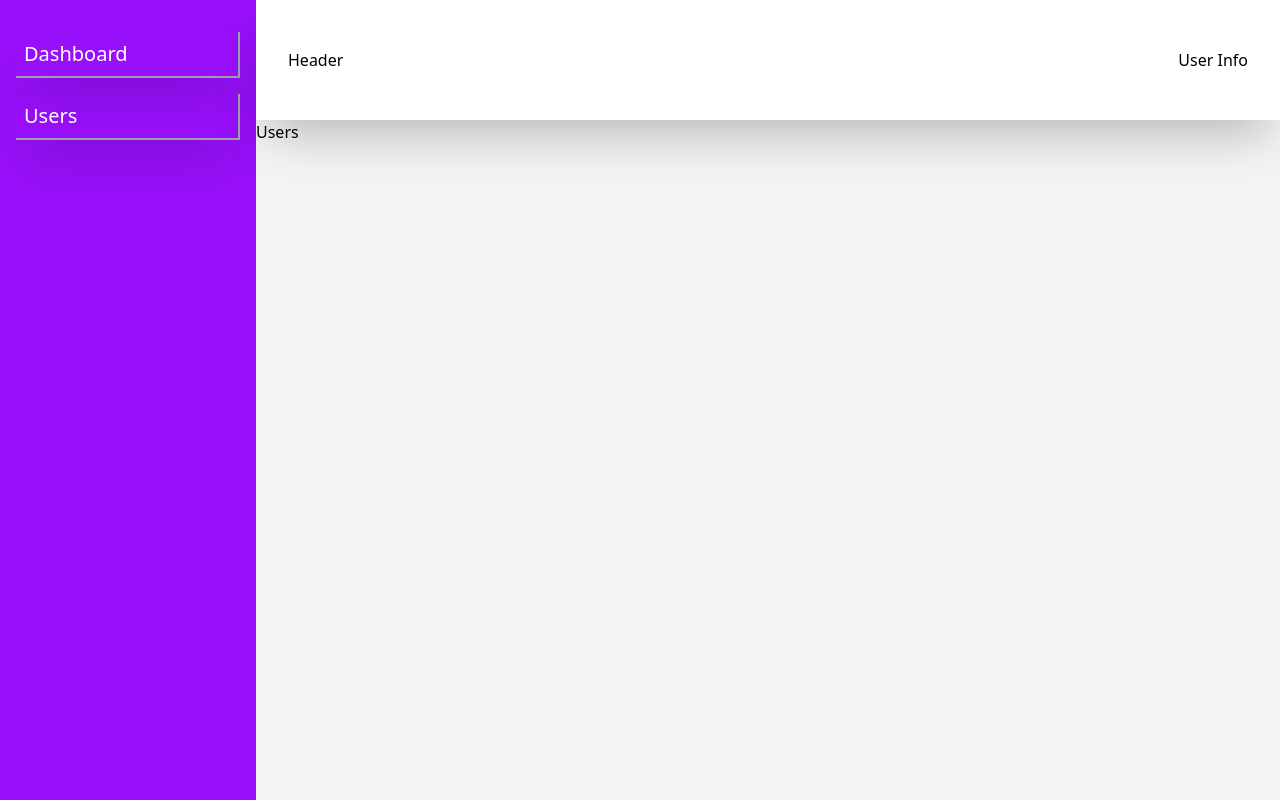
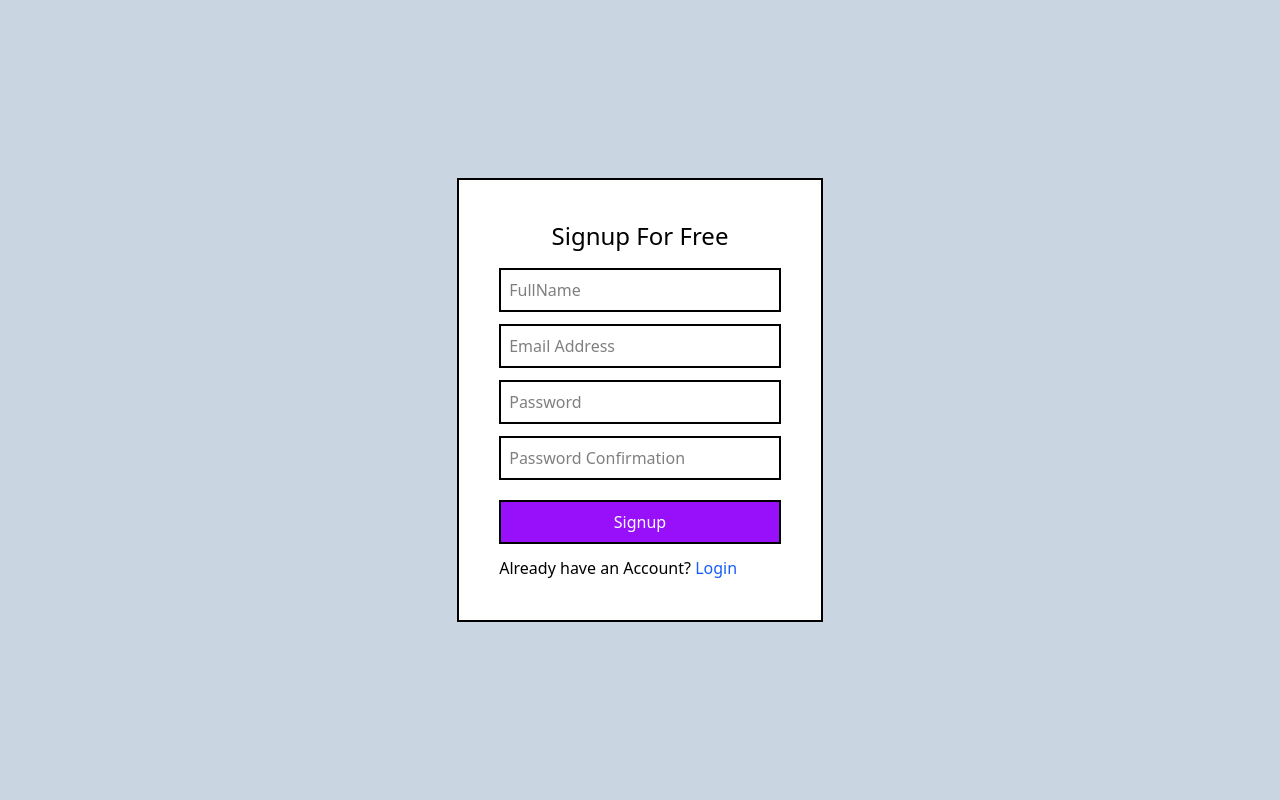
Before and after one commit to S-Ketan/Full-Stack-Application, a React (Vite) app in the folder frontend/: page /signup in a window 1280 px wide. Before the commit this address led to /users. Built offline with nearby package versions, Linux system fonts and the light colour scheme.

Commit message:
Enhance login/signup forms with improved UI and functionality

```diff
--- a/frontend/src/Components/DefaultLayout.jsx
+++ b/frontend/src/Components/DefaultLayout.jsx
@@ -4,11 +4,14 @@ import { useStateContext } from "../contexts/ContextProvider";
 
 const DefaultLayout = () => {
     const { user, token } = useStateContext();
+    const onLogout=(e)=>{
+        e.preventDefault();
+    }
 
     if (!token) {
         return <Navigate to="/login" />;
     }
-
+    console.log("DefaultLayout token:", token); // Debugging line
     return (
         <div>
             <div className="flex w-full h-full">
@@ -17,13 +20,13 @@ const DefaultLayout = () => {
                         <div className="flex flex-col gap-4 p-4 text-xl  mt-4 text-white">
                             <Link
                                 to="/dashboard"
-                                className="p-2 shadow-2xl border-b-2 border-r-2 border-gray-400"
+                                className="p-2 shadow-2xl bg-purple-700 "
                             >
                                 Dashboard
                             </Link>
                             <Link
                                 to="/users"
-                                className="p-2 shadow-2xl border-b-2 border-r-2 border-gray-400"
+                                className="p-2 shadow-2xl bg-purple-700 "
                             >
                                 Users
                             </Link>
@@ -32,9 +35,12 @@ const DefaultLayout = () => {
                 </div>
                 <div className="bg-gray-100 w-full h-[100vh]">
                     <header>
-                        <div className="bg-white w-full h-[15vh] shadow-2xl flex justify-between items-center px-8">
+                        <div className="bg-white w-full h-[15vh] shadow-2xs flex justify-between items-center px-8">
                             <p>Header</p>
-                            <p>User Info</p>
+                            <div className="flex gap-4 items-center">
+                                <p>{user.name}</p>
+                                <button onClick={onLogout} className="cursor-pointer">Logout</button>
+                            </div>
                         </div>
                     </header>
                     <main>
--- a/frontend/src/Components/GuestLayout.jsx
+++ b/frontend/src/Components/GuestLayout.jsx
@@ -4,12 +4,13 @@ const GuestLayout = () => {
     const { token } = useStateContext();
     console.log("GuestLayout token:", token); // Debugging line
     if (token) {
-        return <Navigate to="/users" />;
+        return <Navigate to="/" />;
     }
     return (
-        <div>
+        <div className="bg-slate-300 flex my-auto h-[100vh]">
+            <div className="m-auto p-10 border-2 border-black bg-white">
             <Outlet />
-        </div>
+        </div> </div>
     );
 };
 
--- a/frontend/src/contexts/ContextProvider.jsx
+++ b/frontend/src/contexts/ContextProvider.jsx
@@ -8,19 +8,20 @@ const stateContext = createContext({
 });
 
 export const ContextProvider = ({ children }) => {
-  const [user, setUser] = useState({});
-  const [token, _setToken] = useState('hello' );
+  const [user, setUser] = useState({
+    name:'Ketan',
+  });
+  const [token, _setToken] = useState();
 
   const setToken = (token) => {
     _setToken(token);
     if (token) {
-      localStorage.setItem("token", token);
+      localStorage.setItem("AccessToken", token);
     } else {
-      localStorage.removeItem("token");
+      localStorage.removeItem("AccessToken");
     }
   };
 
-  // ✅ Must RETURN JSX and use 'value'
   return (
     <stateContext.Provider value={{ user, setUser, token, setToken }}>
       {children}
--- a/frontend/src/views/Login.jsx
+++ b/frontend/src/views/Login.jsx
@@ -1,9 +1,47 @@
-import React from 'react'
+import React from "react";
+import { Link } from "react-router-dom";
 
 const Login = () => {
-  return (
-    <div className='text-3xl'>Login</div>
-  )
-}
+    const onSubmit = (e) => {
+        e.preventDefault();
+    };
+    return (
+        <form action="post">
+            <h1 className="text-center text-2xl">Login to your account</h1>
+            <div className="flex flex-col gap-3 mt-4">
+                <input
+                    type="text"
+                    placeholder="Email"
+                    className="border-2 border-black p-2 w-[22vw]"
+                />
 
-export default Login
+                <input
+                    type="password"
+                    placeholder="Password"
+                    className="border-2 border-black p-2"
+                />
+
+                <button
+                    type="submit"
+                    className="border-2 border-black p-2 bg-purple-600 text-white mt-2"
+                    onSubmit={onSubmit}
+                >
+                    Login
+                </button>
+
+                <p>
+                    Not Registered?
+                    <Link
+                        to="/signup"
+                        className="text-blue-600 hover:underline"
+                    >
+                        {" "}
+                        Signup Now
+                    </Link>
+                </p>
+            </div>
+        </form>
+    );
+};
+
+export default Login;
--- a/frontend/src/views/Signup.jsx
+++ b/frontend/src/views/Signup.jsx
@@ -1,9 +1,53 @@
-import React from 'react'
+import React from "react";
+import { Link } from "react-router-dom";
+const Signup = () => {
+    const onSubmit = (e) => {
+        e.preventDefault();
+    };
+    return (
+        <form action="post">
+            <h1 className="text-center text-2xl">Signup For Free</h1>
+            <div className="flex flex-col gap-3 mt-4">
+                <input
+                    type="text"
+                    placeholder="FullName"
+                    className="border-2 border-black p-2 w-[22vw]"
+                />
+                <input
+                    type="text"
+                    placeholder="Email Address"
+                    className="border-2 border-black p-2 w-[22vw]"
+                />
 
-const Signup = () => {
-  return (
-    <div>Signup</div>
-  )
-}
+                <input
+                    type="password"
+                    placeholder="Password"
+                    className="border-2 border-black p-2"
+                />
+                <input
+                    type="password"
+                    placeholder="Password Confirmation"
+                    className="border-2 border-black p-2"
+                />
 
-export default Signup
+                <button
+                    type="submit"
+                    className="border-2 border-black p-2 bg-purple-600 text-white mt-2"
+                    onSubmit={onSubmit}
+                >
+                    Signup
+                </button>
+
+                <p>
+                    Already have an Account?
+                    <Link to="/login" className="text-blue-600 hover:underline">
+                        {" "}
+                        Login
+                    </Link>
+                </p>
+            </div>
+        </form>
+    );
+};
+
+export default Signup;
```
